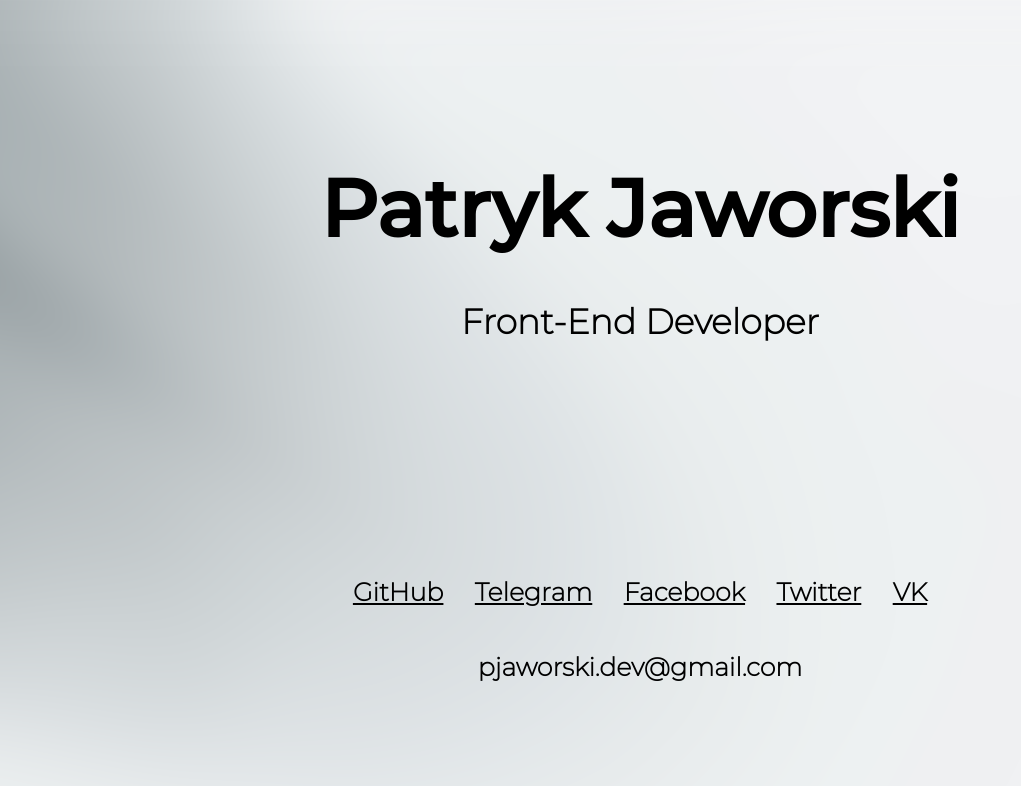
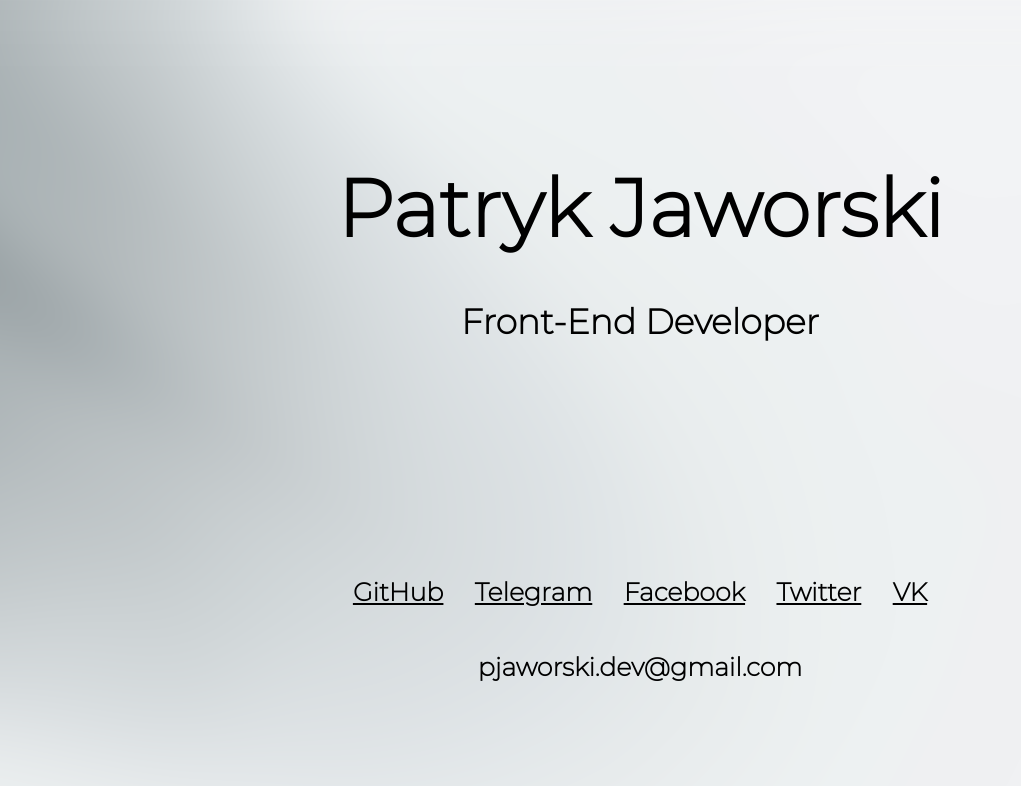
Before and after one commit to gerwld/my-site, a plain HTML site: page index.html in a window 1280 px wide. Shown: the whole page, without its empty margins (0-1021 px from the left). Drawn offline with Linux system fonts and the light colour scheme.

Commit message:
Update style.css

```diff
--- a/style.css
+++ b/style.css
@@ -66,8 +66,7 @@ body {
 
 .main-block h1 {
   font-size: 60pt;
-  font-family: "montserratmedium", sans-serif;
-  font-weight: 700;
+
 }
 
 .main-block p {
```
